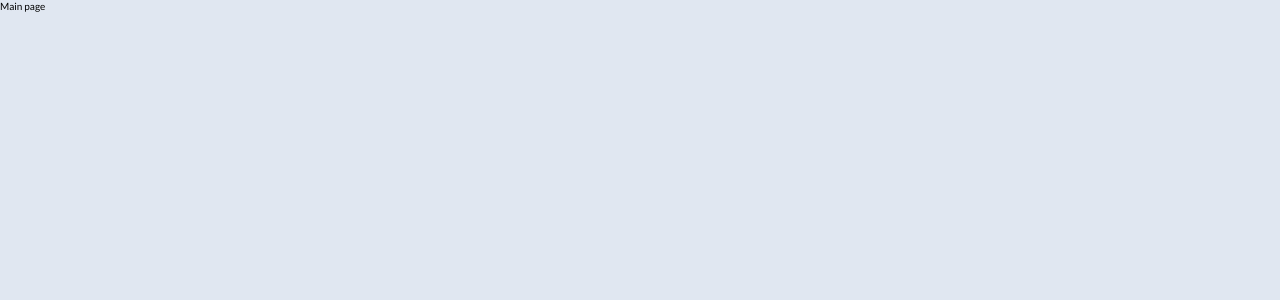
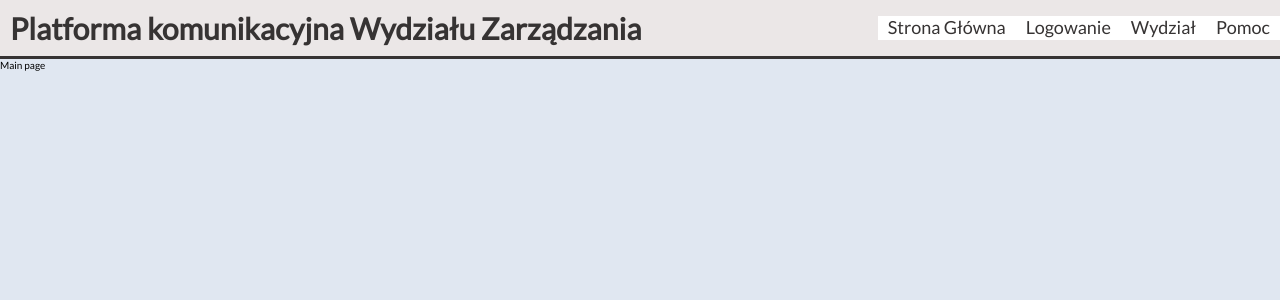
Before and after one commit to damian08k/Communication-Platform, a React (Create React App) app: page / in a window 1280 px wide. Shown: the top 300 px of the page. Built offline with nearby package versions, Linux system fonts and the light colour scheme.

Commit message:
Create Header

```diff
--- a/src/App.js
+++ b/src/App.js
@@ -1,6 +1,7 @@
 import React from 'react';
 import { BrowserRouter as Router } from 'react-router-dom';
 
+import Header from './components/Header';
 import Page from './pages/Page';
 
 import { MainContainer } from './components/styled/Containers';
@@ -11,6 +12,7 @@ const App = () => {
   return (
     <Router>
       <MainContainer>
+        <Header />
         <Page />
       </MainContainer>
     </Router>
--- /dev/null
+++ b/src/components/Header.js
@@ -0,0 +1,65 @@
+import React, { useEffect, useState } from 'react';
+
+import Menu from './Menu';
+
+import { HeaderContainer, HeaderElementsContainer, MenuContainer, NameContainer } from './styled/Containers';
+import { Hamburger } from './styled/MenuElements';
+
+import { PLATFORM_TITLE } from '../js/constants';
+
+import logoImg from '../assets/images/WZ-logo.png';
+
+const FIRST_WINDOW_WIDTH = window.innerWidth;
+const CHANGE_ELEMENTS_WIDTH = 1024;
+
+const Header = () => {
+  const [isClicked, setIsClicked] = useState(false);
+  const [windowWidth, setWindowWidth] = useState(FIRST_WINDOW_WIDTH);
+
+  useEffect(() => {
+    const handleWindowResize = () => {
+      setWindowWidth(window.innerWidth);
+    };
+
+    window.addEventListener('resize', handleWindowResize);
+
+    return () => window.removeEventListener('resize', handleWindowResize);
+  }, [windowWidth]);
+
+  const handleShowMenu = () => setIsClicked(prevValue => !prevValue);
+
+  const webTitle = <span className="name-container-heading">{PLATFORM_TITLE}</span>;
+  const headerLogo = (
+    <button className="logo-button">
+      <img src={logoImg} alt="logo wydziału zarządzania politechniki warszawskiej" className="name-container-img" />
+    </button>
+  );
+
+  const desktopMenu = (
+    <MenuContainer>
+      <Menu />
+    </MenuContainer>
+  );
+
+  const mobileMenu = (
+    <MenuContainer>
+      <Menu isClicked={isClicked} />
+    </MenuContainer>
+  );
+
+  const isTextOrLogo = windowWidth >= CHANGE_ELEMENTS_WIDTH ? webTitle : headerLogo;
+  const isDesktop = windowWidth >= CHANGE_ELEMENTS_WIDTH ? desktopMenu : <Hamburger onClick={handleShowMenu} isClicked={isClicked} />;
+  const isMobile = windowWidth < CHANGE_ELEMENTS_WIDTH ? mobileMenu : null;
+
+  return (
+    <HeaderContainer>
+      <HeaderElementsContainer>
+        <NameContainer>{isTextOrLogo}</NameContainer>
+        {isDesktop}
+      </HeaderElementsContainer>
+      {isMobile}
+    </HeaderContainer>
+  );
+};
+
+export default Header;
--- /dev/null
+++ b/src/components/Menu.js
@@ -0,0 +1,33 @@
+import React from 'react';
+import { NavLink } from 'react-router-dom';
+
+import { List } from './styled/MenuElements';
+
+const Menu = ({ isClicked }) => {
+  return (
+    <List clicked={isClicked}>
+      <li className="list-element-container">
+        <NavLink to="/" className="list-element">
+          Strona Główna
+        </NavLink>
+      </li>
+      <li className="list-element-container">
+        <NavLink to="/zaloguj" className="list-element">
+          Logowanie
+        </NavLink>
+      </li>
+      <li className="list-element-container">
+        <NavLink to="/wydzial" className="list-element">
+          Wydział
+        </NavLink>
+      </li>
+      <li className="list-element-container">
+        <NavLink to="/pomoc" className="list-element">
+          Pomoc
+        </NavLink>
+      </li>
+    </List>
+  );
+};
+
+export default Menu;
--- a/src/components/styled/Containers.js
+++ b/src/components/styled/Containers.js
@@ -1,5 +1,57 @@
 import styled from 'styled-components';
+
+import { defaultStylesValues } from '../../js/constants';
+
+const {
+  margin,
+  breakpoints: { mobileLarge },
+  colors: { black, white },
+  headings: { h1 },
+} = defaultStylesValues;
 
 export const MainContainer = styled.div`
   width: 100%;
 `;
+
+export const HeaderContainer = styled.header`
+  background-color: ${white};
+  border-bottom: 3px solid ${black};
+`;
+
+export const HeaderElementsContainer = styled.div`
+  position: sticky;
+  top: 0;
+  display: flex;
+  align-items: center;
+  color: ${black};
+`;
+
+export const NameContainer = styled.h1`
+  margin: ${margin}px;
+
+  .logo-button {
+    display: flex;
+    align-items: center;
+    border: none;
+    background-color: transparent;
+    cursor: pointer;
+  }
+
+  .name-container-heading {
+    font-size: ${h1}rem;
+  }
+
+  .name-container-img {
+    height: 5rem;
+  }
+`;
+
+export const MenuContainer = styled.nav`
+  height: 0;
+
+  @media ${mobileLarge} {
+    height: 100%;
+    width: 40%;
+    margin-left: auto;
+  }
+`;
--- /dev/null
+++ b/src/components/styled/MenuElements.js
@@ -0,0 +1,133 @@
+import styled, { css } from 'styled-components';
+
+import { defaultStylesValues } from '../../js/constants';
+const {
+  fontSize,
+  margin,
+  padding,
+  breakpoints: { mobileLarge },
+  colors: { black },
+} = defaultStylesValues;
+
+export const List = styled.ul`
+  transform: ${({ clicked }) => (clicked ? 'scaleY(1)' : 'scaleY(0)')};
+  transform-origin: 50% 0;
+  transition-duration: 0.3s;
+  list-style-type: none;
+
+  .list-element-container {
+    width: 100%;
+
+    &:first-child {
+      border-top: 2px solid ${black};
+    }
+  }
+
+  .list-element {
+    display: block;
+    width: 100%;
+    padding: ${padding * 2}px;
+    font-size: ${fontSize}rem;
+    border-bottom: 2px solid ${black};
+    background-color: white;
+    color: ${black};
+    text-decoration: none;
+    text-align: center;
+    cursor: pointer;
+  }
+
+  @media ${mobileLarge} {
+    display: flex;
+    justify-content: flex-end;
+    transform: scaleY(1);
+    transform-origin: 0;
+    transition-duration: 0;
+
+    .list-element-container {
+      width: auto;
+
+      &:first-child {
+        border-top: none;
+      }
+    }
+
+    .list-element {
+      border-bottom: none;
+      padding: 0 10px;
+
+      &:hover {
+      }
+
+      &::after {
+        content: '';
+        display: block;
+        width: 0;
+        height: 2px;
+        background-color: transparent;
+        transition: width 0.3s linear, background-color 0.3s linear;
+      }
+
+      &:hover::after {
+        width: 100%;
+        background-color: black;
+      }
+    }
+  }
+`;
+
+export const Hamburger = styled.button`
+  position: relative;
+  width: 4rem;
+  height: 3.5rem;
+  margin: ${margin}px ${margin * 2}px ${margin}px auto;
+  border: none;
+  border-top: 5px solid ${black};
+  background-color: transparent;
+  transition: 0.2s transform linear;
+  cursor: pointer;
+
+  &::after,
+  &::before {
+    content: '';
+    display: block;
+    position: absolute;
+    top: 0;
+    left: 0;
+    width: 4rem;
+    transform: translateY(10px);
+    border-top: 5px solid ${black};
+  }
+
+  &::after {
+    transform: translateY(25px);
+    transition: 0.2s transform linear;
+  }
+
+  ${props =>
+    props.isClicked &&
+    css`
+        border-top: none;
+        transform: rotate(45deg);
+
+        &::after {
+          transform: rotate(90deg) translateX(10px);
+        }
+      }
+    `};
+
+  .hamburger-info {
+    border: 0;
+    clip: rect(0 0 0 0);
+    height: 1px;
+    margin: -1px;
+    overflow: hidden;
+    padding: 0;
+    position: absolute;
+    width: 1px;
+    white-space: nowrap;
+  }
+
+  @media ${mobileLarge} {
+    display: none;
+  }
+`;
```
